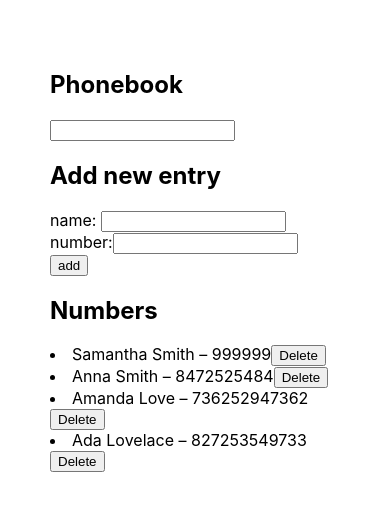
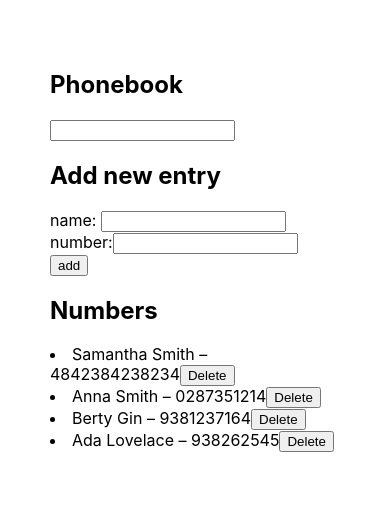
Before and after one commit to ika-codes/fullstackopen, a React (Create React App) app in the folder part2/phonebook/: page / in a window 390 px wide. Shown: the top 510 px of the page. Built offline with nearby package versions, Linux system fonts and the light colour scheme; data requests are answered from the project's data file.

Commit message:
Finish phonebook step 12

```diff
--- a/part2/phonebook/db.json
+++ b/part2/phonebook/db.json
@@ -2,23 +2,23 @@
   "persons": [
     {
       "name": "Samantha Smith",
-      "number": "999999",
+      "number": "4842384238234",
       "id": 2
     },
     {
       "name": "Anna Smith",
-      "number": "8472525484",
+      "number": "0287351214",
       "id": 3
     },
     {
-      "name": "Amanda Love",
-      "number": "736252947362",
-      "id": 4
+      "name": "Berty Gin",
+      "number": "9381237164",
+      "id": 8
     },
     {
       "name": "Ada Lovelace",
-      "number": "827253549733",
-      "id": 5
+      "number": "938262545",
+      "id": 9
     }
   ]
 }
--- a/part2/phonebook/src/App.js
+++ b/part2/phonebook/src/App.js
@@ -10,7 +10,8 @@ const App = () => {
     const [newName, setNewName] = useState("");
     const [newNumber, setNewNumber] = useState("");
     const [newSearch, setNewSearch] = useState("");
-    const [successMessage, setSuccessMessage] = useState(null);
+    const [notificationMessage, setNotificationMessage] = useState(null);
+    const [notificationType, setNotificationType] = useState(null);
 
     useEffect(() => {
         personsService.getAll().then(initialPersons => {
@@ -33,9 +34,12 @@ const App = () => {
                 setPersons(persons.concat(returnedPerson));
                 setNewName("");
                 setNewNumber("");
-                setSuccessMessage(`${newName} was added to the phonebook.`);
+                setNotificationMessage(
+                    `${newName} was added to the phonebook.`
+                );
+                setNotificationType("success");
                 setTimeout(() => {
-                    setSuccessMessage(null);
+                    setNotificationMessage(null);
                 }, 5000);
             });
         } else {
@@ -57,6 +61,23 @@ const App = () => {
                         );
                         setNewName("");
                         setNewNumber("");
+                        setNotificationMessage(
+                            `${newName}'s number has been updated to ${newNumber}.`
+                        );
+                        setNotificationType("success");
+                        setTimeout(() => {
+                            setNotificationMessage(null);
+                        }, 5000);
+                    })
+                    .catch(error => {
+                        setNotificationMessage(
+                            `This entry has already been removed from the phonebook. Cannot edit the number.`
+                        );
+                        setNotificationType("error");
+                        setTimeout(() => {
+                            setNotificationMessage(null);
+                        }, 5000);
+                        setPersons(persons.filter(n => n.id !== id));
                     });
             }
         }
@@ -64,9 +85,28 @@ const App = () => {
 
     const deletePerson = id => {
         if (window.confirm("Do you really want to delete this entry?")) {
-            personsService.deleteEntry(id).then(() => {
-                setPersons(persons.filter(n => n.id !== id));
-            });
+            personsService
+                .deleteEntry(id)
+                .then(() => {
+                    setPersons(persons.filter(n => n.id !== id));
+                    setNotificationMessage(
+                        `Entry has been removed from the phonebook.`
+                    );
+                    setNotificationType("success");
+                    setTimeout(() => {
+                        setNotificationMessage(null);
+                    }, 5000);
+                })
+                .catch(error => {
+                    setNotificationMessage(
+                        `This entry has already been removed from the phonebook.`
+                    );
+                    setNotificationType("error");
+                    setTimeout(() => {
+                        setNotificationMessage(null);
+                    }, 5000);
+                    setPersons(persons.filter(n => n.id !== id));
+                });
         }
     };
 
@@ -88,7 +128,10 @@ const App = () => {
 
     return (
         <div>
-            <Notification message={successMessage} />
+            <Notification
+                message={notificationMessage}
+                type={notificationType}
+            />
             <h2>Phonebook</h2>
             <Filter value={newSearch} onChange={handleSearchChange} />
             <h2>Add new entry</h2>
--- a/part2/phonebook/src/components/Notification.js
+++ b/part2/phonebook/src/components/Notification.js
@@ -1,19 +1,11 @@
 import React from "react";
 
-const Notification = ({ message }) => {
-    const notificationStyle = {
-        color: "green",
-        fontStyle: "italic",
-        fontSize: 16,
-        border: "1px solid green",
-        padding: 8
-    };
-
+const Notification = ({ message, type }) => {
     if (message === null) {
         return null;
     }
 
-    return <div style={notificationStyle}>{message}</div>;
+    return <div className={type}>{message}</div>;
 };
 
 export default Notification;
--- a/part2/phonebook/src/components/Persons.js
+++ b/part2/phonebook/src/components/Persons.js
@@ -23,9 +23,7 @@ const Persons = props => {
             <Entry
                 key={entry.id}
                 entry={entry}
-                handleDeletePerson={e =>
-                    props.handleDeletePersonOf(e, entry.id)
-                }
+                handleDeletePerson={() => props.handleDeletePersonOf(entry.id)}
             />
         ));
     }
--- a/part2/phonebook/src/index.css
+++ b/part2/phonebook/src/index.css
@@ -12,3 +12,19 @@ code {
     font-family: source-code-pro, Menlo, Monaco, Consolas, "Courier New",
         monospace;
 }
+
+.success {
+    color: green;
+    font-style: italic;
+    font-size: 16px;
+    border: 1px solid green;
+    padding: 10px;
+}
+
+.error {
+    color: red;
+    font-style: italic;
+    font-size: 16px;
+    border: 1px solid red;
+    padding: 10px;
+}
```
